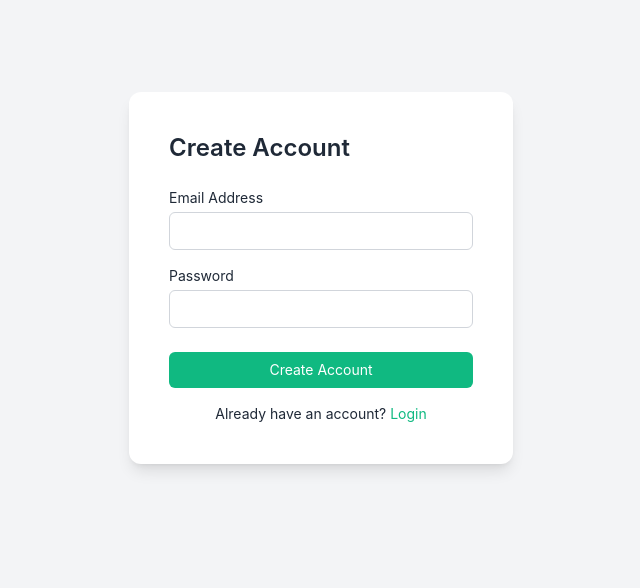
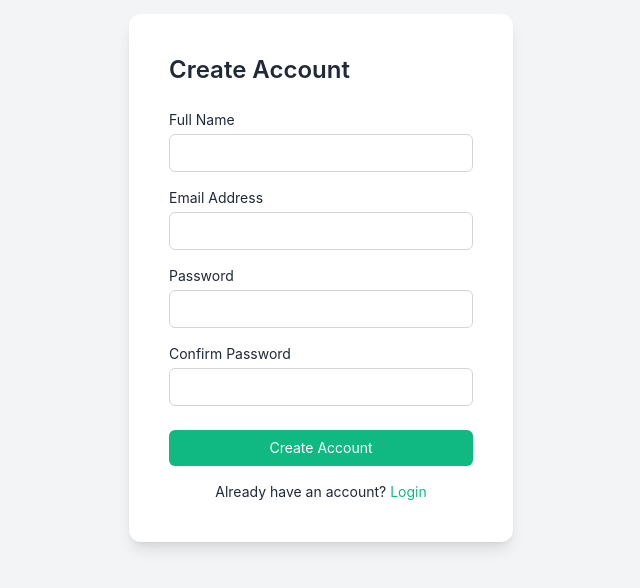
Before and after one commit to aravind-ask/Inventory-management-System, a React (Vite) app in the folder frontend/: page /register in a window 1280 px wide. Shown: the part 122-710 px from the top of the page, without its empty margins (319-959 px from the left). Built offline with nearby package versions, Linux system fonts and the light colour scheme.

Commit message:
updated registration page

```diff
--- a/frontend/src/pages/Register.tsx
+++ b/frontend/src/pages/Register.tsx
@@ -5,18 +5,37 @@ import { useNavigate } from "react-router-dom";
 import { RegisterCredentials } from "../types/auth";
 import { Link } from "react-router-dom";
 
+// Extend the RegisterCredentials interface to include the new fields
+interface ExtendedRegisterCredentials extends RegisterCredentials {
+  name: string;
+  confirmPassword: string;
+}
+
 const Register = () => {
   const {
     register,
     handleSubmit,
+    watch,
     formState: { errors },
-  } = useForm<RegisterCredentials>();
+  } = useForm<ExtendedRegisterCredentials>({
+    defaultValues: {
+      name: "",
+      email: "",
+      password: "",
+      confirmPassword: "",
+    },
+  });
   const [registerUser, { isLoading, error }] = useRegisterMutation();
   const navigate = useNavigate();
 
-  const onSubmit = async (data: RegisterCredentials) => {
+  // Watch password field to compare with confirmPassword
+  const password = watch("password");
+
+  const onSubmit = async (data: ExtendedRegisterCredentials) => {
     try {
-      await registerUser(data).unwrap();
+      // Only send the required fields to the backend
+      const { name, email, password } = data;
+      await registerUser({ name, email, password }).unwrap();
       navigate("/dashboard");
     } catch {}
   };
@@ -27,7 +46,7 @@ const Register = () => {
         initial={{ opacity: 0, y: 20 }}
         animate={{ opacity: 1, y: 0 }}
         transition={{ duration: 0.5 }}
-        className="bg-white p-10 rounded-xl shadow-lg w-full max-w-sm"
+        className="bg-white p-10 rounded-xl shadow-lg w-full max-w-sm relative"
       >
         <h2 className="text-2xl font-semibold mb-6 text-text">
           Create Account
@@ -36,12 +55,41 @@ const Register = () => {
           <motion.p
             initial={{ opacity: 0 }}
             animate={{ opacity: 1 }}
-            className="text-red-500 mb-4 text-sm text-center"
+            className="absolute top-4 right-4 bg-red-500 text-white text-sm p-3 rounded-md shadow-lg"
           >
             Registration failed. Email may be in use.
           </motion.p>
         )}
         <form onSubmit={handleSubmit(onSubmit)}>
+          {/* Name Field */}
+          <div className="mb-4">
+            <label className="block text-text text-sm mb-1" htmlFor="name">
+              Full Name
+            </label>
+            <input
+              type="text"
+              id="name"
+              {...register("name", {
+                required: "Name is required",
+                minLength: {
+                  value: 2,
+                  message: "Name must be at least 2 characters",
+                },
+                pattern: {
+                  value: /^[A-Za-z\s]+$/i,
+                  message: "Name must contain only letters and spaces",
+                },
+              })}
+              className={`w-full p-2 border rounded-md text-sm focus:ring-2 focus:ring-secondary ${
+                errors.name ? "border-red-500" : "border-gray-300"
+              }`}
+            />
+            {errors.name && (
+              <p className="text-red-500 text-xs mt-1">{errors.name.message}</p>
+            )}
+          </div>
+
+          {/* Email Field */}
           <div className="mb-4">
             <label className="block text-text text-sm mb-1" htmlFor="email">
               Email Address
@@ -51,9 +99,14 @@ const Register = () => {
               id="email"
               {...register("email", {
                 required: "Email is required",
-                pattern: { value: /^\S+@\S+$/i, message: "Invalid email" },
+                pattern: {
+                  value: /^[a-zA-Z0-9._%+-]+@[a-zA-Z0-9.-]+\.[a-zA-Z]{2,}$/i,
+                  message: "Invalid email format",
+                },
               })}
-              className={`w-full p-2 border rounded-md text-sm focus:ring-2 focus:ring-secondary ${errors.email ? "border-red-500" : "border-gray-300"}`}
+              className={`w-full p-2 border rounded-md text-sm focus:ring-2 focus:ring-secondary ${
+                errors.email ? "border-red-500" : "border-gray-300"
+              }`}
             />
             {errors.email && (
               <p className="text-red-500 text-xs mt-1">
@@ -61,7 +114,9 @@ const Register = () => {
               </p>
             )}
           </div>
-          <div className="mb-6">
+
+          {/* Password Field */}
+          <div className="mb-4">
             <label className="block text-text text-sm mb-1" htmlFor="password">
               Password
             </label>
@@ -74,8 +129,16 @@ const Register = () => {
                   value: 6,
                   message: "Password must be at least 6 characters",
                 },
+                // pattern: {
+                //   value:
+                //     /^(?=.*[a-z])(?=.*[A-Z])(?=.*\d)(?=.*[@$!%*?&])[A-Za-z\d@$!%*?&]{6,}$/,
+                //   message:
+                //     "Password must include at least one uppercase letter, one lowercase letter, one number, and one special character",
+                // },
               })}
-              className={`w-full p-2 border rounded-md text-sm focus:ring-2 focus:ring-secondary ${errors.password ? "border-red-500" : "border-gray-300"}`}
+              className={`w-full p-2 border rounded-md text-sm focus:ring-2 focus:ring-secondary ${
+                errors.password ? "border-red-500" : "border-gray-300"
+              }`}
             />
             {errors.password && (
               <p className="text-red-500 text-xs mt-1">
@@ -83,6 +146,34 @@ const Register = () => {
               </p>
             )}
           </div>
+
+          {/* Confirm Password Field */}
+          <div className="mb-6">
+            <label
+              className="block text-text text-sm mb-1"
+              htmlFor="confirmPassword"
+            >
+              Confirm Password
+            </label>
+            <input
+              type="password"
+              id="confirmPassword"
+              {...register("confirmPassword", {
+                required: "Please confirm your password",
+                validate: (value) =>
+                  value === password || "Passwords do not match",
+              })}
+              className={`w-full p-2 border rounded-md text-sm focus:ring-2 focus:ring-secondary ${
+                errors.confirmPassword ? "border-red-500" : "border-gray-300"
+              }`}
+            />
+            {errors.confirmPassword && (
+              <p className="text-red-500 text-xs mt-1">
+                {errors.confirmPassword.message}
+              </p>
+            )}
+          </div>
+
           <motion.button
             type="submit"
             whileHover={{ scale: 1.02 }}
--- a/frontend/src/pages/Sales.tsx
+++ b/frontend/src/pages/Sales.tsx
@@ -25,6 +25,7 @@ const Sales = () => {
   const [search, setSearch] = useState("");
   const [sort, setSort] = useState("");
   const [isCashSale, setIsCashSale] = useState(false);
+  const [errorMessage, setErrorMessage] = useState<string | null>(null);
   const { data: items } = useGetItemsQuery({ page: 1, limit: 100 });
   const { data: customers } = useGetCustomersQuery({ page: 1, limit: 100 });
   const { data, isLoading } = useGetSalesQuery({
@@ -38,6 +39,7 @@ const Sales = () => {
     register,
     handleSubmit,
     watch,
+    setValue,
     reset,
     formState: { errors },
   } = useForm<SaleForm>({
@@ -45,10 +47,38 @@ const Sales = () => {
   });
 
   const itemId = watch("itemId");
+  const quantity = watch("quantity");
   const selectedItem = items?.items?.find((item: Item) => item._id === itemId);
   const maxQuantity = selectedItem?.quantity || 0;
 
+  // Clamp quantity between 1 and maxQuantity on input change
+  const handleQuantityChange = (e: React.ChangeEvent<HTMLInputElement>) => {
+    let value = Number(e.target.value);
+    if (value < 1) {
+      value = 1;
+      setErrorMessage("Quantity must be at least 1");
+    } else if (value > maxQuantity) {
+      value = maxQuantity;
+      setErrorMessage(
+        `Quantity cannot exceed available stock (${maxQuantity})`
+      );
+    } else {
+      setErrorMessage(null);
+    }
+    setValue("quantity", value, { shouldValidate: true });
+  };
+
   const onSubmit = async (data: SaleForm) => {
+    if (data.quantity < 1) {
+      setErrorMessage("Quantity must be at least 1");
+      return;
+    }
+    if (data.quantity > maxQuantity) {
+      setErrorMessage(
+        `Quantity cannot exceed available stock (${maxQuantity})`
+      );
+      return;
+    }
     try {
       await createSale({
         itemId: data.itemId,
@@ -57,7 +87,10 @@ const Sales = () => {
         paymentType: data.paymentType,
       }).unwrap();
       reset();
-    } catch {}
+      setErrorMessage(null);
+    } catch (error) {
+      setErrorMessage("Failed to record sale. Please try again.");
+    }
   };
 
   const handleSort = (field: string) => {
@@ -78,9 +111,20 @@ const Sales = () => {
         <div className="mb-8">
           <form
             onSubmit={handleSubmit(onSubmit)}
-            className="bg-white p-6 rounded-lg shadow-sm border border-gray-100"
+            className="bg-white p-6 rounded-lg shadow-sm border border-gray-100 relative"
           >
             <h2 className="text-lg font-medium mb-4 text-text">Record Sale</h2>
+            {/* Error Message Toast */}
+            {errorMessage && (
+              <motion.div
+                initial={{ opacity: 0, y: -10 }}
+                animate={{ opacity: 1, y: 0 }}
+                exit={{ opacity: 0, y: -10 }}
+                className="absolute top-4 right-4 bg-red-500 text-white text-sm p-3 rounded-md shadow-lg"
+              >
+                {errorMessage}
+              </motion.div>
+            )}
             <div className="grid grid-cols-1 md:grid-cols-2 gap-4">
               <div>
                 <label className="block text-text text-sm mb-1">Item</label>
@@ -144,16 +188,14 @@ const Sales = () => {
                   type="number"
                   {...register("quantity", {
                     required: "Quantity is required",
-                    min: { value: 1, message: "Quantity must be at least 1" },
-                    max: {
-                      value: maxQuantity,
-                      message: `Quantity cannot exceed available stock (${maxQuantity})`,
-                    },
                     validate: {
                       itemSelected: () =>
                         itemId ? true : "Please select an item first",
                     },
                   })}
+                  onChange={handleQuantityChange}
+                  value={quantity}
+                  min={1}
                   max={maxQuantity}
                   className={`w-full p-2 border rounded-md text-sm focus:ring-2 focus:ring-secondary border-gray-300 ${
                     errors.quantity ? "border-red-500" : ""
```
